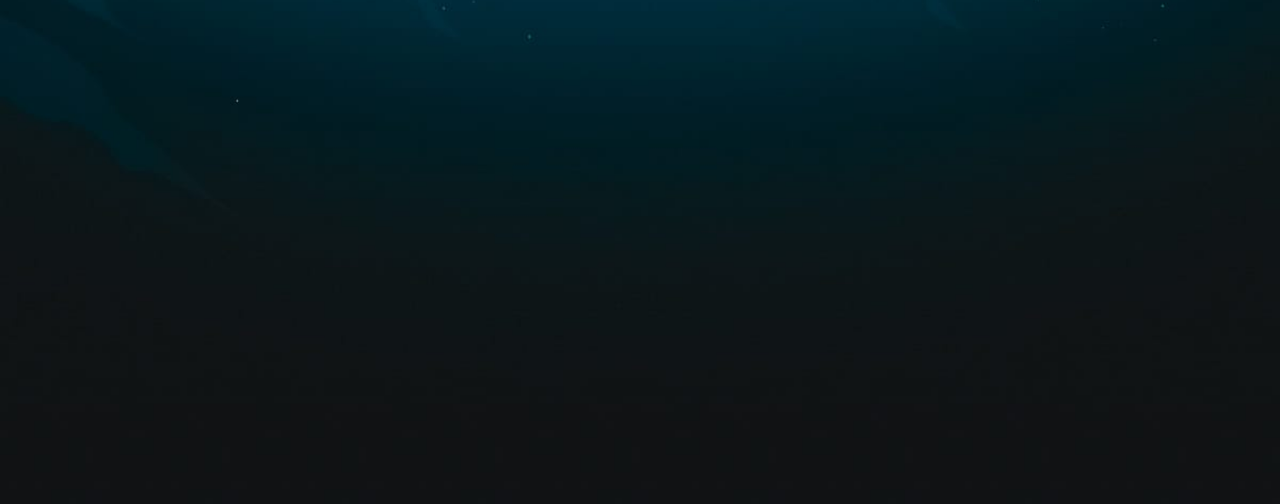
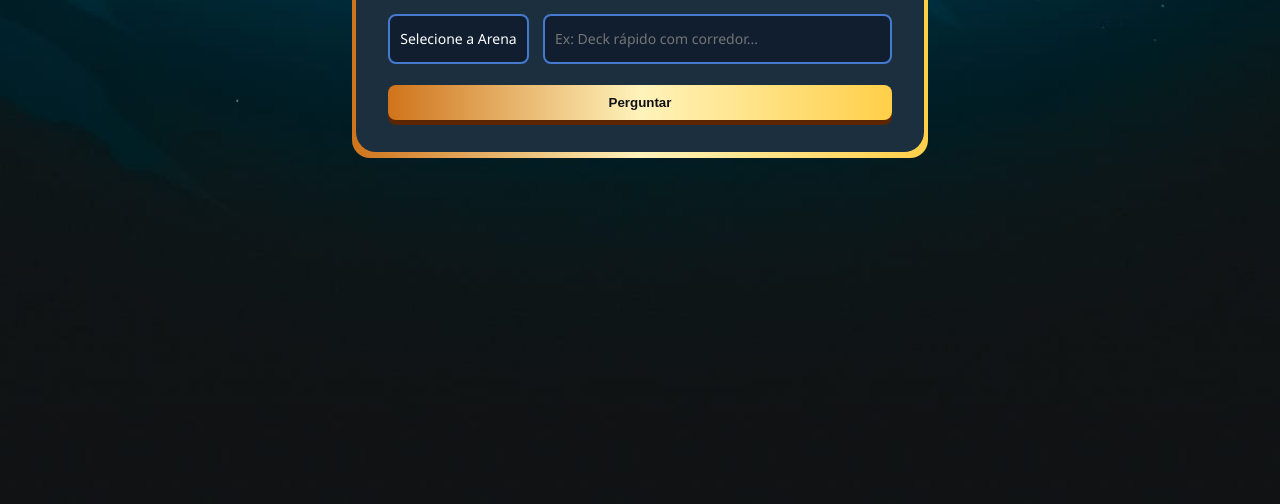
Before and after one commit to joaovgomess/assistente-deck-clash-royale, a plain HTML site: page index.html in a window 1280 px wide. Shown: the part 296-800 px from the top of the page. Drawn offline with Linux system fonts and the light colour scheme.

Commit message:
Estilização do card de interação do usuario

```diff
--- a/style.css
+++ b/style.css
@@ -24,10 +24,93 @@ body {
 
 
 header {
-    /* padding-top: 32px; */
     text-align: center;
 }
 
 header img {
     width: 400px;
 }
+
+
+
+
+main {
+    max-width: 576px;
+    width: 90%;
+}
+
+section {
+    background-image: linear-gradient(90deg, #CF741B, #FFF3BB, #FFCF48);
+    border-radius: 18px;
+    padding: 6px 4px;
+}
+
+section > div {
+    padding: 24px 32px 32px 32px;
+
+    border-radius: 20px;
+    background-color: #1c2f3f;
+}
+
+section h2 {
+    letter-spacing: 2px;
+}
+
+section  p{
+    color: #a1a1aa;
+}
+
+
+
+form {
+    margin-top: 20px;
+    gap: 14px;
+
+    display: flex;
+    flex-wrap: wrap;
+
+
+}
+
+input, select {
+    all: unset;
+
+    border: 2.5px solid #4579CF;
+    border-radius: 8px;
+    background-color: #00051a66;
+
+    padding: 10px;
+
+    font-size: 14px;
+    font-weight: 500;
+}
+
+input {
+    flex: 1;
+}
+
+select {
+    text-align-last: center;
+}
+
+
+
+button {
+    width: 100%;
+    padding: 10px;
+    margin-top: 7px;
+
+    font-weight: bolder;
+    color:#111214;
+
+    border: 0;
+    border-radius: 8px;
+    background-image:  linear-gradient(90deg, #CF741B, #FFF3BB, #FFCF48);
+
+    box-shadow: 0 5px #5A2500;
+}
+
+button:hover {
+    cursor: pointer;
+    transform:translateY(-1.5px);
+}
```
